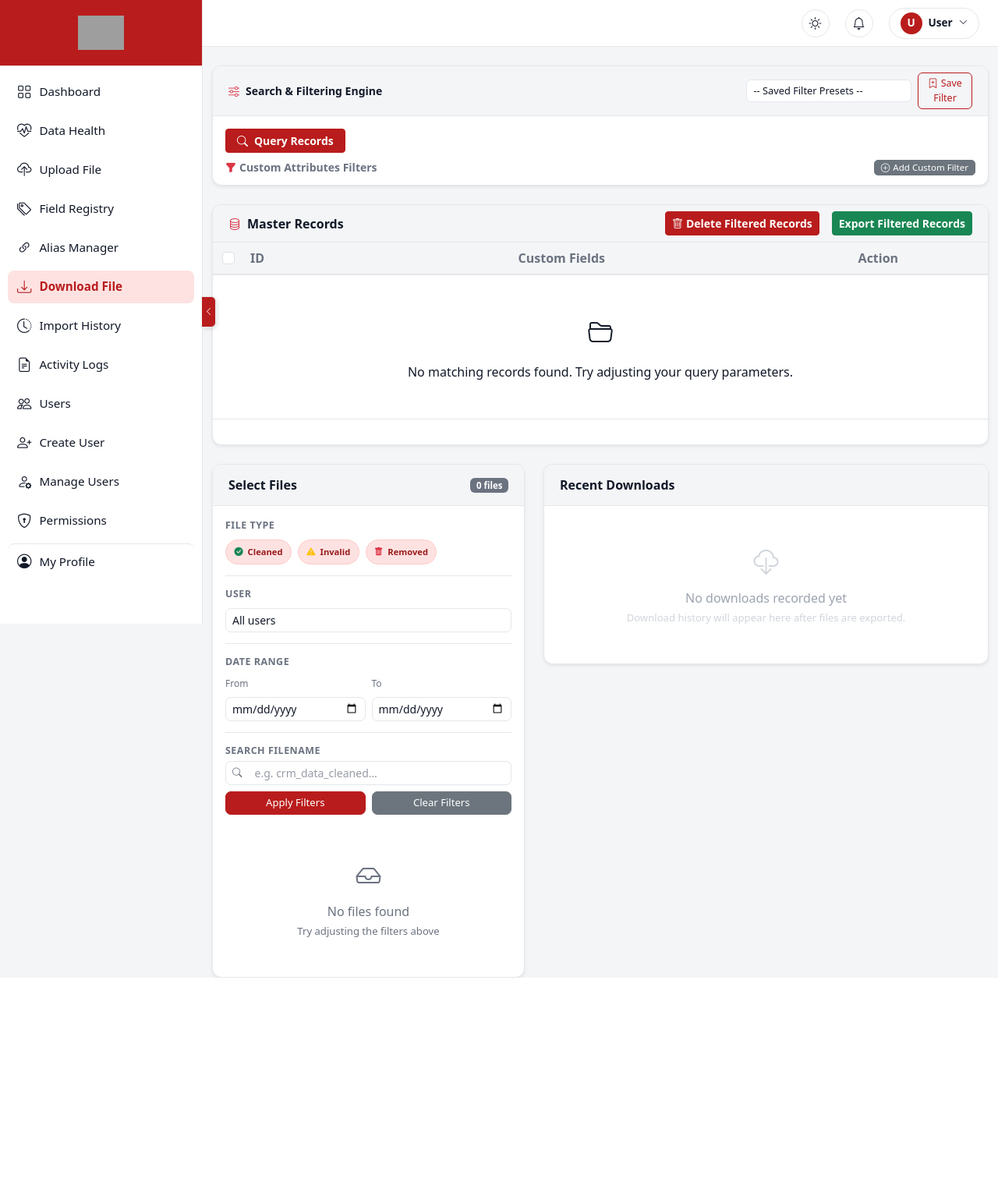
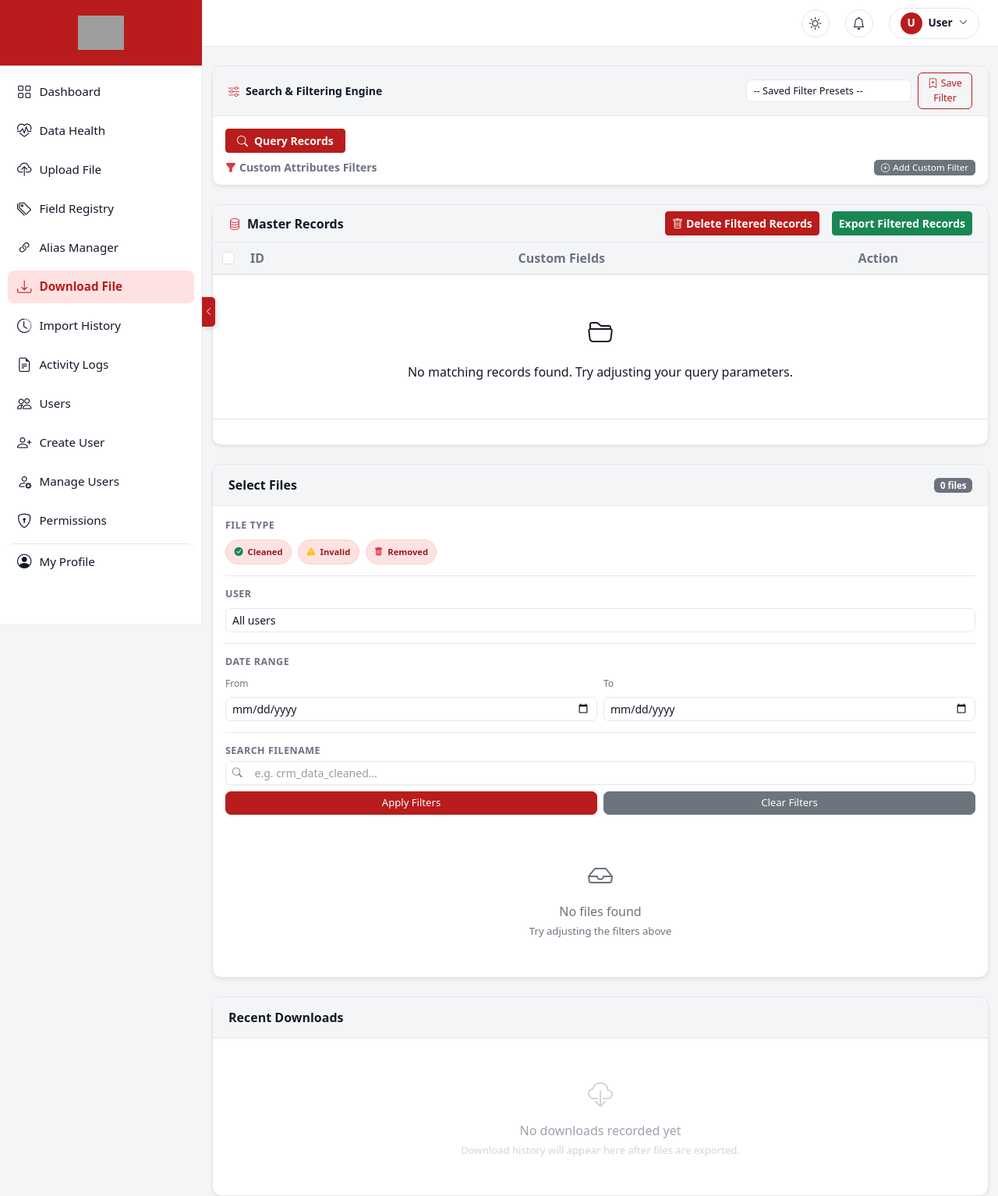
Before and after one commit to NytFury2k/Excel-Cleaner-2026, a Flask app: page /downloads in a window 1280 px wide. Shown: the whole page at 78% size. Before the commit the page ends 1254 px from the top, so only its background shows below. Run offline with Flask 3, Linux system fonts and the light colour scheme; the visitor is signed in with stand-in values (Sample User, id 1); data that the repository does not hold is empty; parts of the project's set-up code (start-up, migrations or seed data) failed here and were passed over; some libraries are stand-ins or nearby versions; grey boxes are pictures that could not be loaded.

Commit message:
Update Select Files and Recent Downloads panels to take full width in downloads console

```diff
--- a/templates/downloads.html
+++ b/templates/downloads.html
@@ -606,7 +606,7 @@
         <div class="row g-4 align-items-start">
 
           <!-- LEFT PANEL -->
-          <div class="col-lg-5">
+          <div class="col-12">
             <div class="card shadow-sm">
               <div class="card-header d-flex align-items-center justify-content-between">
                 <span>Select Files</span>
@@ -735,7 +735,7 @@
           </div>
 
           <!-- RIGHT PANEL: Recent Download History -->
-          <div class="col-lg-7">
+          <div class="col-12">
             <div class="card shadow-sm">
               <div class="card-header d-flex align-items-center justify-content-between">
                 <span>Recent Downloads</span>
```
